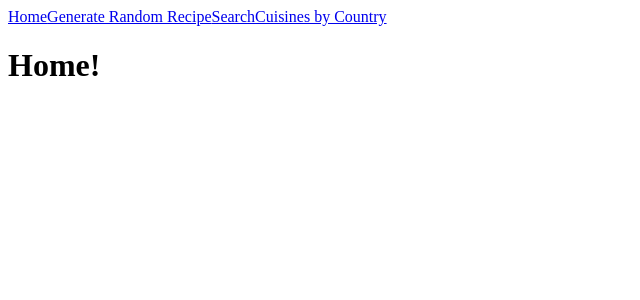
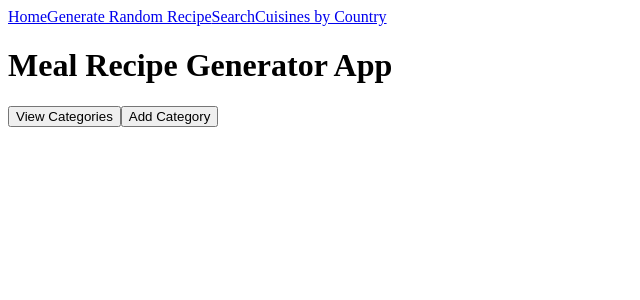
Before and after one commit to teeksingh/phase-2-final-project, a React (Create React App) app: page /home in a window 1280 px wide. Shown: the top 300 px of the page, without its empty margins (0-640 px from the left). Built offline with nearby package versions, Linux system fonts and the light colour scheme.

Commit message:
added view and add category buttons

```diff
--- a/src/App.js
+++ b/src/App.js
@@ -1,4 +1,4 @@
-import React, { useState } from "react";
+import React, { useState, useEffect } from "react";
 import { BrowserRouter as Router, Switch, Route } from "react-router-dom";
 import NavBar from './NavBar';
 import RandomRecipe from './RandomRecipe';
@@ -27,9 +27,6 @@ function App() {
                 <Route exact path="/home">
                     <Home />
                 </Route>
-                <Route path="*">
-                    <h1>404 Not Found</h1>
-                </Route>
             </Switch>
             </Router>
         </div>
--- a/src/Home.js
+++ b/src/Home.js
@@ -1,10 +1,21 @@
-import React from "react";
+import React, {useState, useEffect} from "react";
 
 function Home(){
 
+    function getCategories(){
+
+    }
+
+    function addCategory(){
+
+    }
+
+
     return(
         <div>
-            <h1>Home!</h1>
+            <h1>Meal Recipe Generator App</h1>
+           <button className="viewcat" onClick={getCategories}>View Categories</button>
+           <button className="addcat" onClick={addCategory}>Add Category</button>
         </div>
     )
 }
--- a/style/style.css
+++ b/style/style.css
@@ -1,3 +1,8 @@
+.Home {
+  background-color: lemonchiffon;
+
+}
+
 nav a {
     display: inline-block;
     margin: 1rem 2rem;
```
Also changed, not shown: 2 other files (tests, documents, lock files or other folders).
